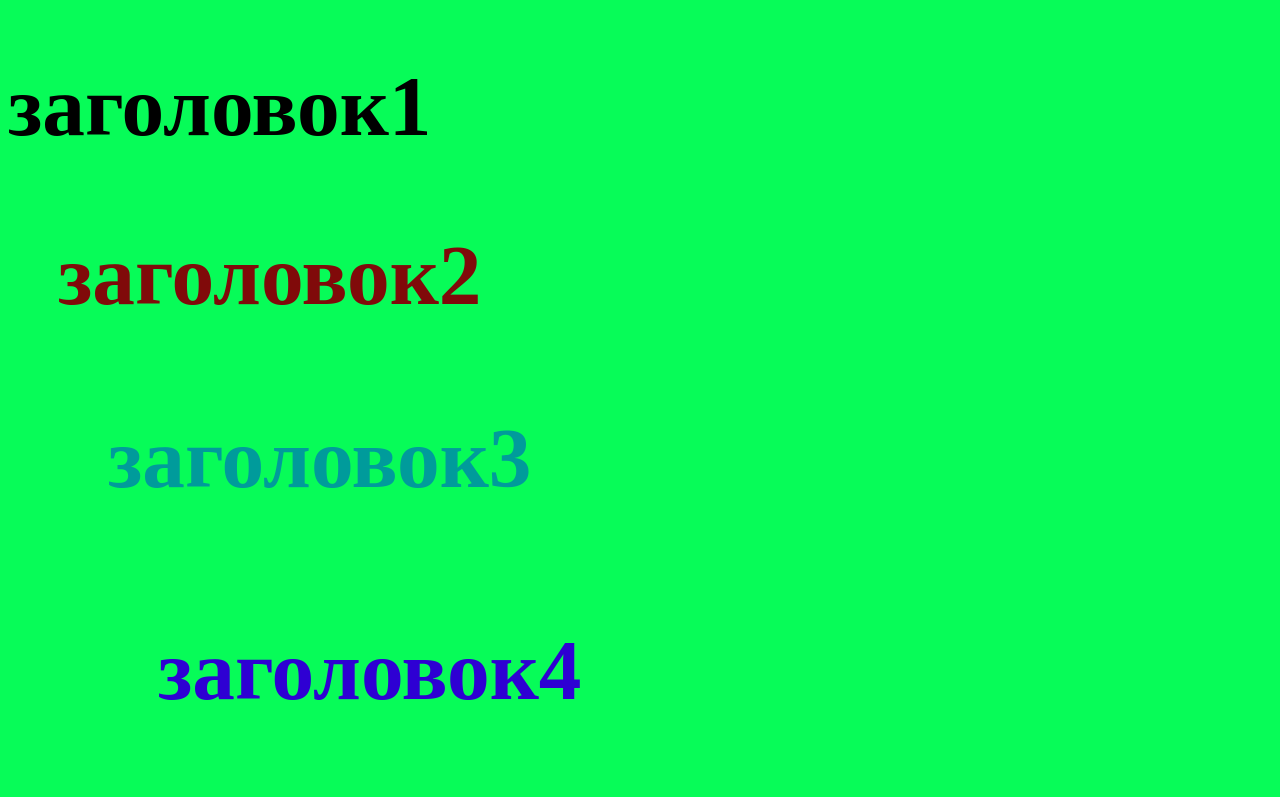
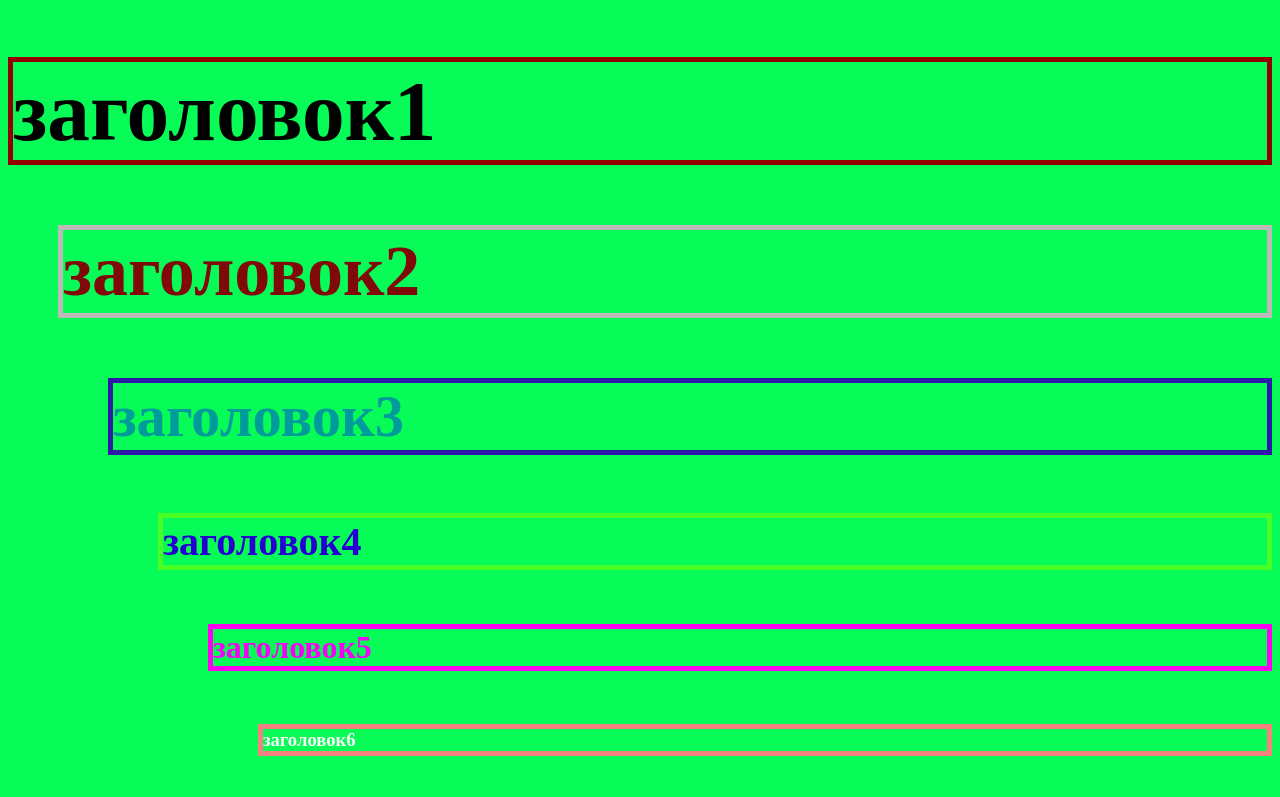
Before and after one commit to artemiiiiiiiiiiii/firstsite, a plain HTML site: page index.html in a window 1280 px wide. Shown: the top 797 px of the page. Drawn offline with Linux system fonts and the light colour scheme.

Commit message:
ывацку

```diff
--- a/style.css
+++ b/style.css
@@ -6,49 +6,60 @@ h1{
     color: black;
     font-size: 64pt;
     font-weight: bolder;
+    border: 5px solid #920000;
 }
 
 h2{
     color: rgb(128, 10, 10);
-    font-size: 64pt;
+    font-size: 54pt;
     font-weight: bolder;
     margin-left: 50px;
+    border: 5px solid #beb9b9;
 }
+
 
 
 h3{
     color: rgb(0, 155, 155);
-    font-size: 64pt;
+    font-size: 44pt;
     font-weight: bolder;
     margin-left: 100px;
+    border: 5px solid #2e18a7;
 }
 
 
+
 h4{
-    color: rgb(46, 0, 211);
-    font-size: 64pt;
+    color: rgb(36, 0, 211);
+    font-size: 30pt;
     font-weight: bolder;
     margin-left: 150px;
+    border: 5px solid #4aff25;
 }
+
 
 
 
 h5{
     color: rgb(247, 0, 247);
-    font-size: 64pt;
+    font-size: 24pt;
     font-weight: bolder;
     margin-left: 200px;
+    border: 5px solid #ff00f2;
 }
+
 
 
 
 
 h6{
     color: rgb(250, 250, 250);
-    font-size: 64pt;
+    font-size: 14pt;
     font-weight: bolder;
     margin-left: 250px;
+    border: 5px solid #f78181;
 }
+
 
 
 
@@ -56,8 +67,8 @@ h6{
 
 p{
     color: aquamarine;
-    font-size: 64pt;
+    font-size: 4pt;
     font-weight: bolder;
     margin-left: 300px;
+    border: 5px solid #fffb00;
 }
-}
```
